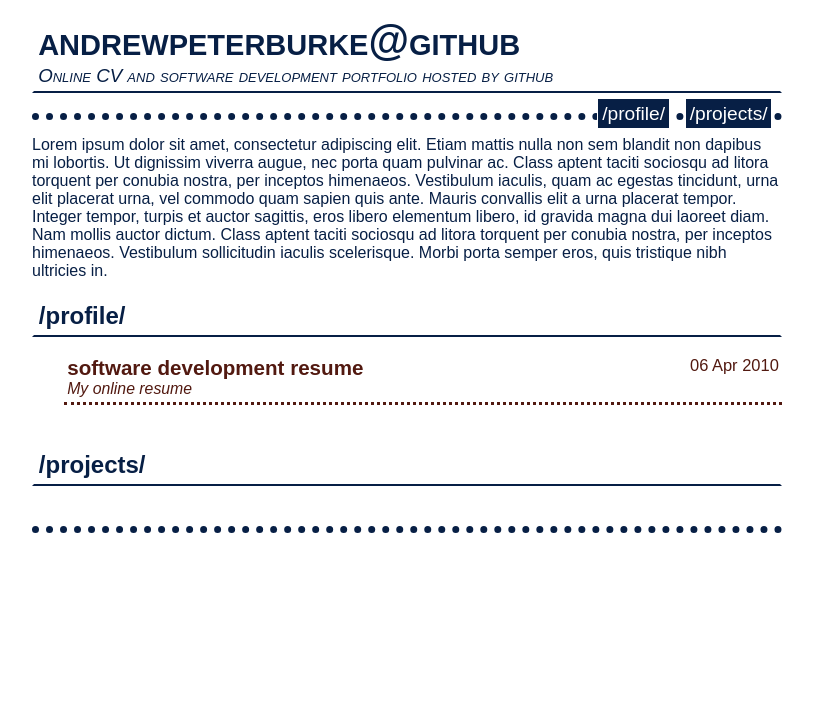
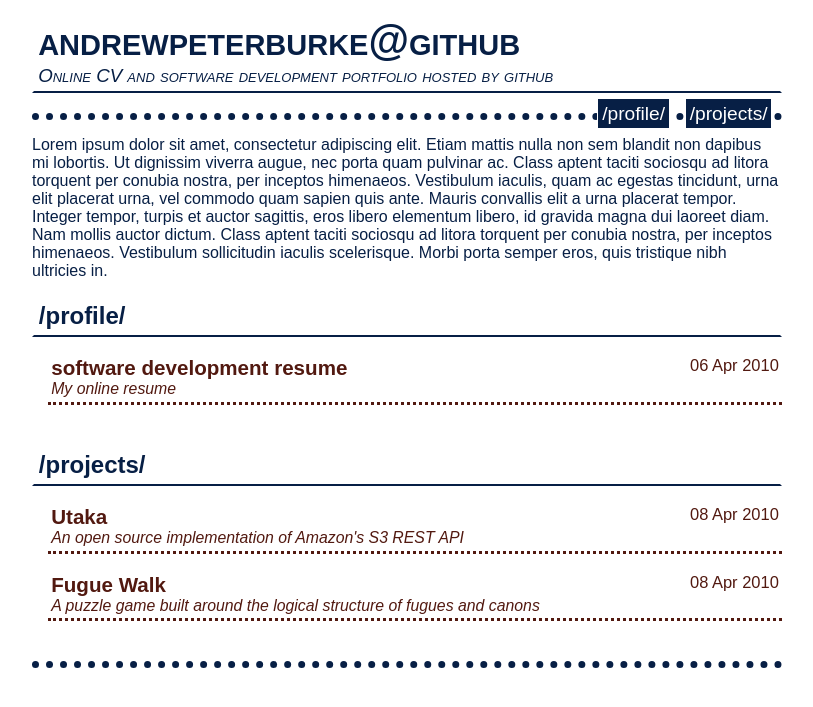
Before and after one commit to apburke/andrewpeterburke.github.com, a Jekyll site: the page built from index.markdown, in a window 1280 px wide. Shown: the top 707 px of the page, without its empty margins (233-1046 px from the left). Built offline with Jekyll 4.4.1, drawn with Linux system fonts in a browser that asks for light colours.

Commit message:
Added two blank project pages and increased post_heading margin

```diff
--- /dev/null
+++ b/_posts/2010-04-08-fuguewalk.markdown
@@ -0,0 +1,6 @@
+---
+layout: post
+branch: projects
+title: Fugue Walk
+description: A puzzle game built around the logical structure of fugues and canons
+---
--- /dev/null
+++ b/_posts/2010-04-08-utaka.markdown
@@ -0,0 +1,6 @@
+---
+layout: post
+branch: projects
+title: Utaka
+description: An open source implementation of Amazon's S3 REST API
+---
--- a/css/default.css
+++ b/css/default.css
@@ -84,7 +84,8 @@
 
 .branch_list, .post_list {
  list-style-type: none;
- padding: 0 0 0 2em;
+ padding: 0;
+ margin: 0;
 }
 
 
@@ -96,6 +97,7 @@
 .post_heading {
  color: #521910;
  border-bottom: .2em dotted;
+ margin: 0em 0em 1em 1em;
 }
 
 .post_heading:hover {
```
